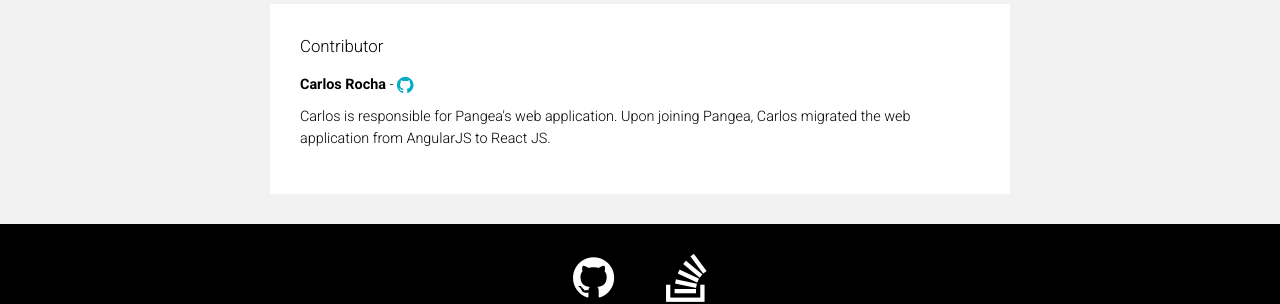
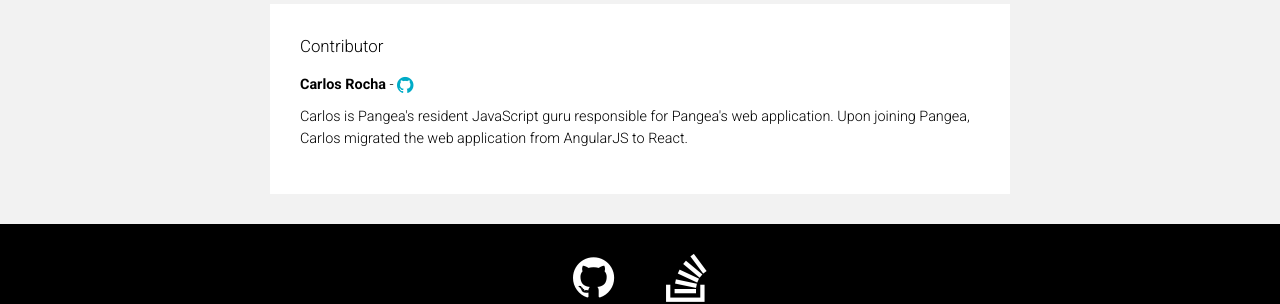
Before and after one commit to omar/gopangea.github.io, a Jekyll site: the page built from _posts/2015-12-10-why-dot-net.md, in a window 1280 px wide. Shown: the part 1911-2215 px from the top of the page. Built offline with Jekyll 4.4.1, drawn with Linux system fonts in a browser that asks for light colours; nearby versions of some CDN libraries.

Commit message:
Modify Carlos' bio

```diff
--- a/_data/team.yml
+++ b/_data/team.yml
@@ -8,6 +8,6 @@ omar:
 
 carlos:
     name: Carlos Rocha
-    description: "Carlos is responsible for Pangea's web application. Upon joining Pangea, Carlos migrated the web application from AngularJS to React JS."
+    description: "Carlos is Pangea's resident JavaScript guru responsible for Pangea's web application. Upon joining Pangea, Carlos migrated the web application from AngularJS to React."
     social:
         github: https://github.com/carlosrocha
```
